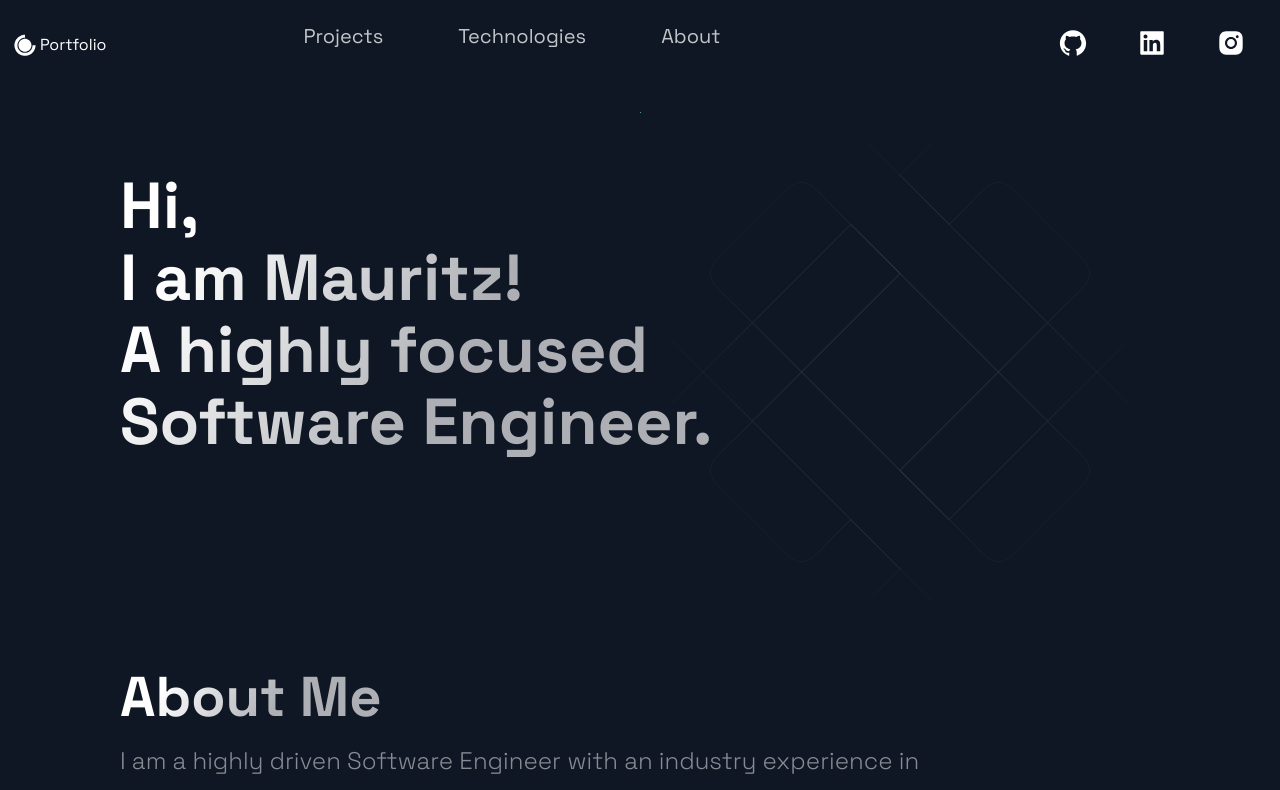
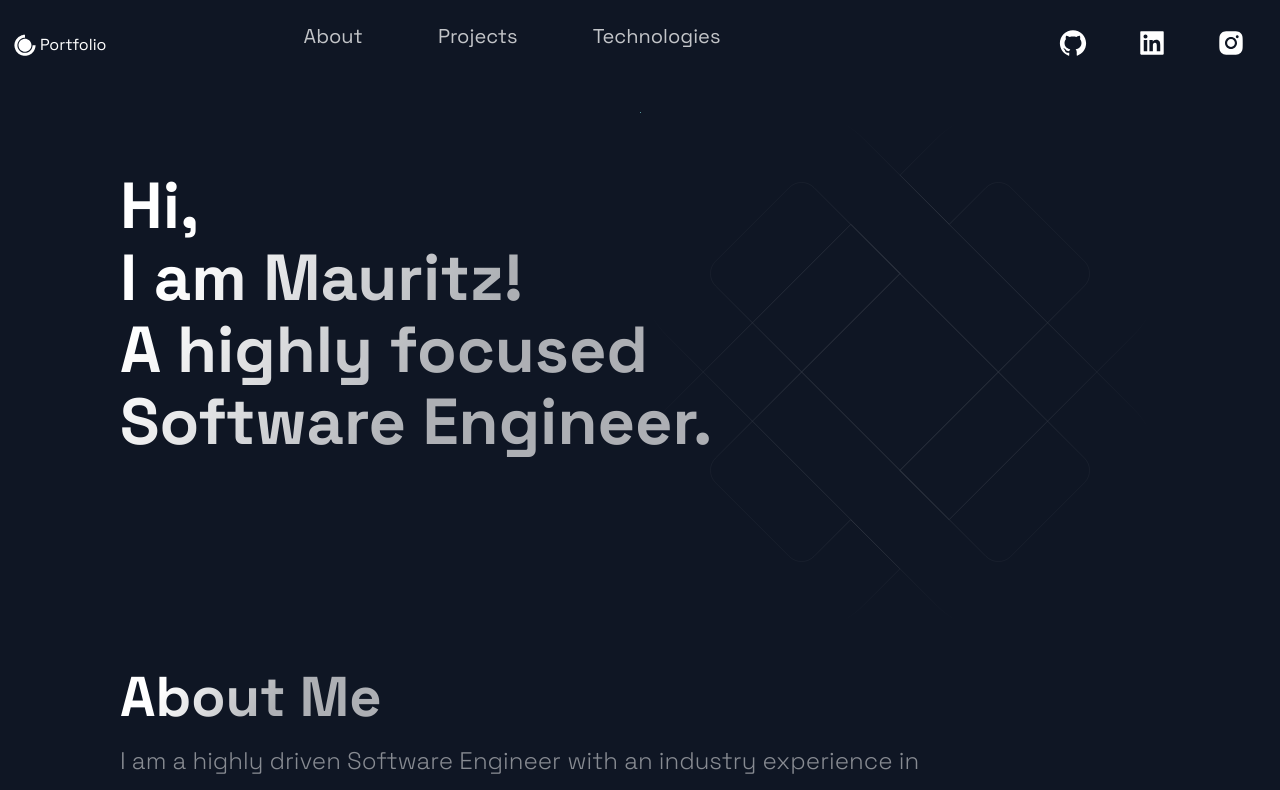
Before and after one commit to mauritzerick/portfolio, a Next.js app: page / in a window 1280 px wide. Shown: the top 790 px of the page. Built offline with nearby package versions, Linux system fonts and the light colour scheme.

Commit message:
changed header

```diff
--- a/src/components/Footer/Footer.js
+++ b/src/components/Footer/Footer.js
@@ -8,7 +8,7 @@ const Footer = () => {
   return (
 
     <FooterWrapper>
-      <SectionTitle main>Let's Connect!</SectionTitle>
+      <SectionTitle main>Let's connect!</SectionTitle>
       <LinkList>
         <LinkColumn>
           <LinkTitle>Call</LinkTitle>
--- a/src/components/Header/Header.js
+++ b/src/components/Header/Header.js
@@ -16,6 +16,11 @@ const Header = () =>  (
     </Div1>
     <Div2>
       <li>
+          <Link href="#about">
+            <NavLink>About</NavLink>
+          </Link>
+      </li>
+      <li>
         <Link href="#projects">
           <NavLink>Projects</NavLink>
         </Link>
@@ -25,11 +30,7 @@ const Header = () =>  (
           <NavLink>Technologies</NavLink>
         </Link>
       </li>
-      <li>
-        <Link href="#about">
-          <NavLink>About</NavLink>
-        </Link>
-      </li>
+
     </Div2>
       <Div3>
         <SocialIcons href="https://github.com/mauritzerick">
```
